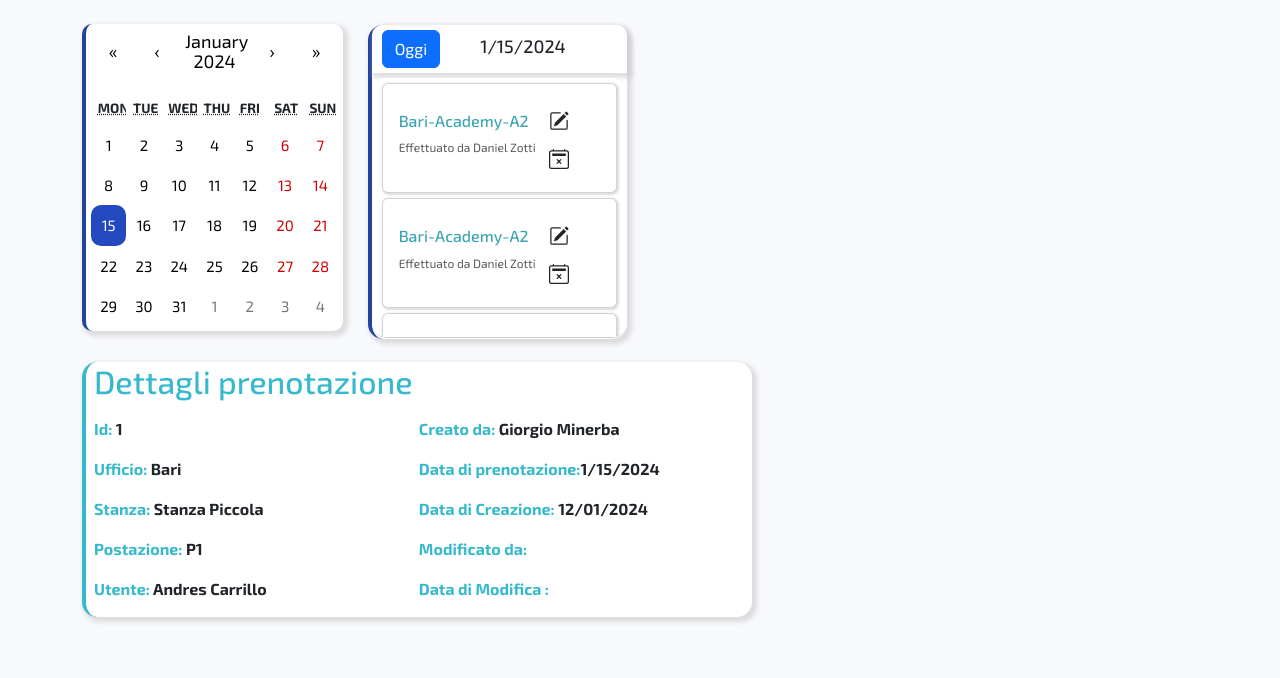
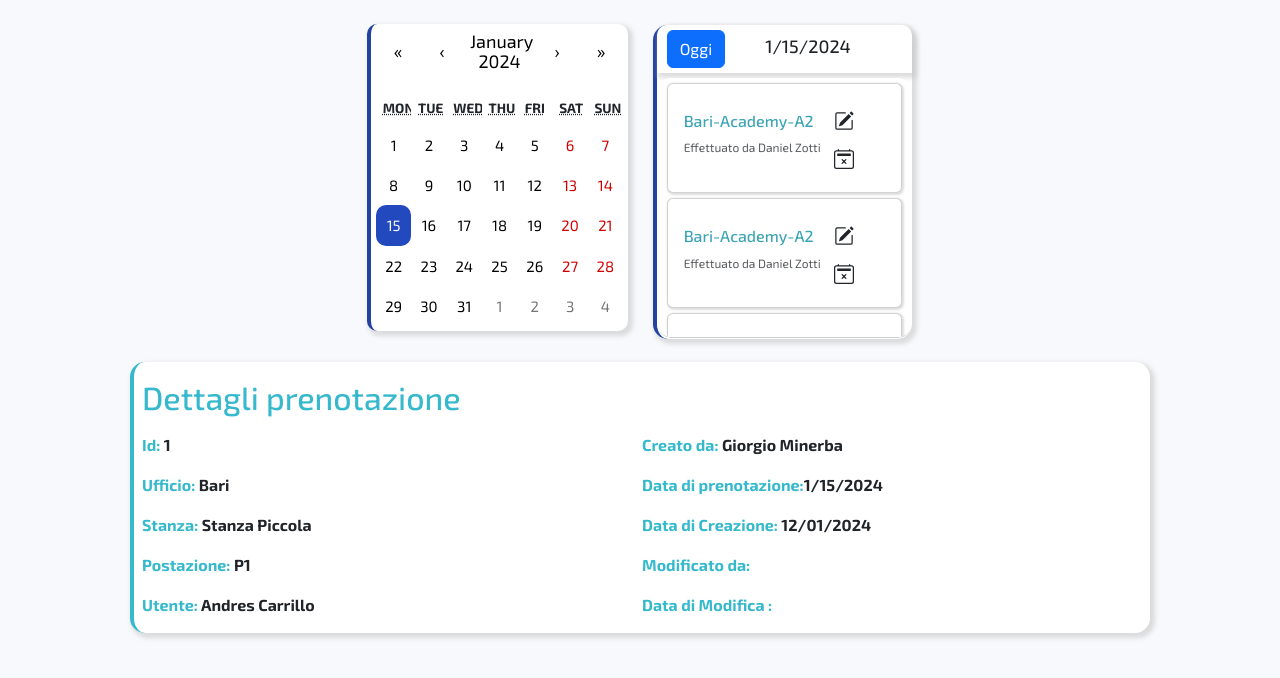
Before and after one commit to asicuro/tirocinio-prenotazione-postazioni, a React (Create React App) app in the folder frontend/prenotazione-postazioni/: page / in a window 1280 px wide. Shown: the top 678 px of the page. Built offline with nearby package versions, Linux system fonts and the light colour scheme.

Commit message:
Migliorato positioning

```diff
--- a/frontend/prenotazione-postazioni/src/Dashboard.jsx
+++ b/frontend/prenotazione-postazioni/src/Dashboard.jsx
@@ -7,16 +7,17 @@ export const Dashboard = () => {
     const [giorno, setGiorno] = useState(new Date());
 
     return (
+        //TODO sistemare positioning
         <div className="container">
-            <div className="row my-4">
-                <div className="col-md-3">
+            <div className="row my-2 justify-content-center">
+                <div className="col-md-3 my-3">
                     <Calendario giorno={giorno} setGiorno={setGiorno} />
                 </div>
-                <div className="col-md-3">
+                <div className="col-md-3 my-3">
                     <Agenda giorno={giorno} setGiorno={setGiorno} />
                 </div>
             </div>
-            <div>
+            <div className="row justify-content-center mx-5">
                 <DettagliPreno giorno={giorno} setGiorno={setGiorno} />
             </div>
         </div>
```
